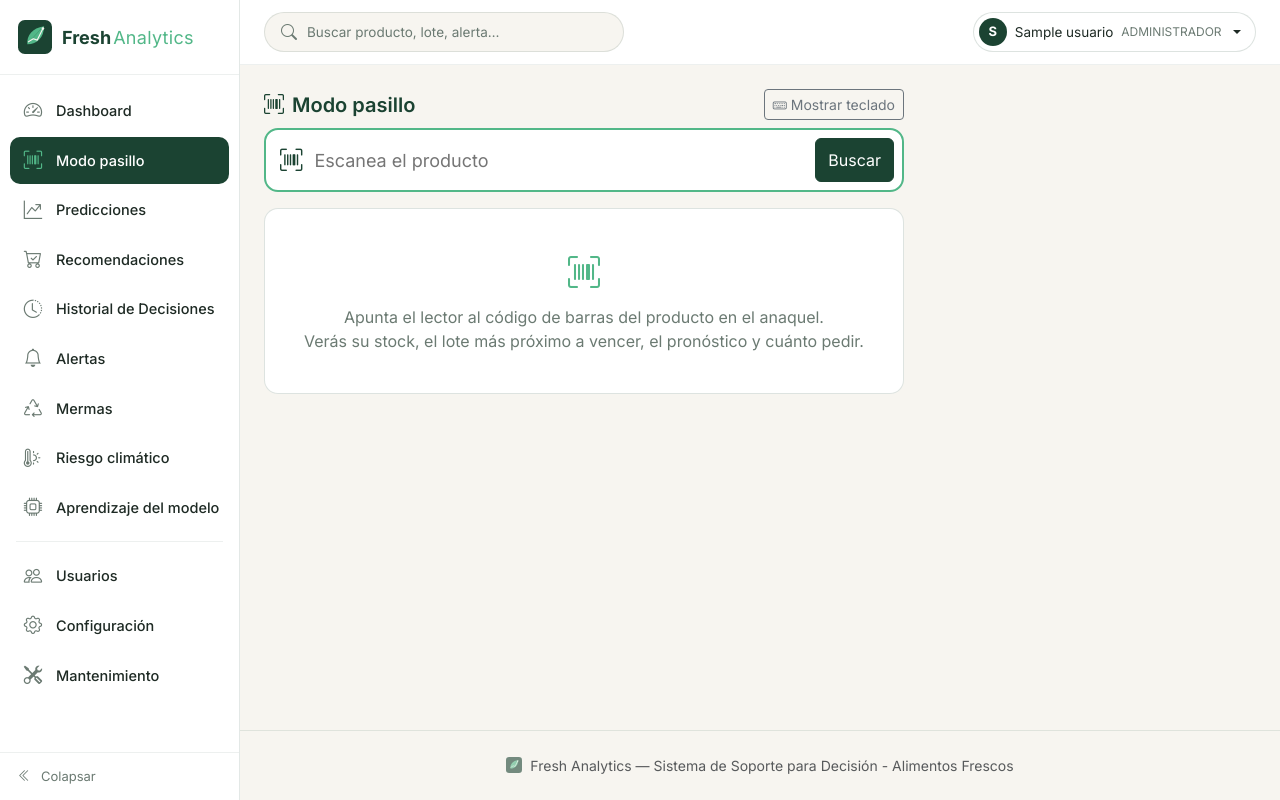
After one commit to JFranck88/fresh-analytics, a Django app: page /pasillo/ in a window 1280 px wide. The commit adds this page. Run offline with Django 5.2, Linux system fonts and the light colour scheme; a user stored in the database is signed in; tables that the repository leaves empty hold one stand-in row (values such as "Sample post").

Commit message:
Semana 3: Modo pasillo para la handheld (escaneo, ficha del producto, merma precargada y asignacion de codigos)

```diff
--- a/core/static/core/css/estilo2.css
+++ b/core/static/core/css/estilo2.css
@@ -725,3 +725,126 @@ a.topbar-buscador-item:hover {
 .aviso-solo-movil.oculto {
     display: none !important;
 }
+
+/* =====================================================================
+   Modo pasillo (semana 3, 2026-10-13): pantalla para la handheld T60.
+   Se usa con una mano y a la carrera, así que textos y botones grandes.
+   ===================================================================== */
+.pasillo {
+    max-width: 640px;
+}
+.pasillo-escaner {
+    display: flex;
+    align-items: center;
+    gap: 10px;
+    background-color: #ffffff;
+    border: 2px solid var(--brote);
+    border-radius: 14px;
+    padding: 8px 8px 8px 14px;
+}
+.pasillo-escaner-icono {
+    font-size: 1.4rem;
+    color: var(--bosque);
+}
+.pasillo-escaner input {
+    flex: 1 1 auto;
+    min-width: 0;
+    border: none;
+    outline: none;
+    background: none;
+    font-size: 18px;
+    color: var(--tierra);
+}
+.pasillo-escaner .btn {
+    min-height: 44px;
+}
+.pasillo-codigo {
+    font-family: ui-monospace, SFMono-Regular, Menlo, Consolas, monospace;
+    font-size: 1.25rem;
+    letter-spacing: 1px;
+}
+.pasillo-ficha-cabecera {
+    padding-bottom: 10px;
+    margin-bottom: 12px;
+    border-bottom: 1px solid rgba(27, 67, 50, 0.08);
+}
+.pasillo-ficha-cabecera h4 {
+    color: var(--bosque);
+    font-weight: 700;
+}
+.pasillo-datos {
+    display: grid;
+    grid-template-columns: 1fr 1fr;
+    gap: 10px;
+    margin-bottom: 12px;
+}
+.pasillo-dato {
+    display: flex;
+    flex-direction: column;
+    background-color: var(--lino);
+    border-radius: 10px;
+    padding: 10px 12px;
+}
+.pasillo-dato-destacado {
+    background-color: rgba(82, 183, 136, 0.14);
+}
+.pasillo-dato-etiqueta {
+    font-size: 12.5px;
+    color: var(--musgo);
+}
+.pasillo-dato-valor {
+    font-size: 22px;
+    font-weight: 700;
+    color: var(--tierra);
+    white-space: nowrap;
+}
+.pasillo-dato-nota {
+    font-size: 12px;
+    color: var(--musgo);
+}
+.pasillo-bloque {
+    display: flex;
+    gap: 10px;
+    align-items: flex-start;
+    border: 1px solid rgba(27, 67, 50, 0.1);
+    border-radius: 10px;
+    padding: 10px 12px;
+    margin-bottom: 10px;
+}
+.pasillo-bloque > i {
+    font-size: 1.15rem;
+    color: var(--bosque);
+    margin-top: 1px;
+}
+.pasillo-bloque-urgente {
+    border-color: rgba(192, 57, 43, 0.35);
+    background-color: rgba(192, 57, 43, 0.06);
+}
+.pasillo-bloque-urgente > i {
+    color: #C0392B;
+}
+.pasillo-alertas {
+    margin-bottom: 10px;
+}
+.pasillo-alerta {
+    display: flex;
+    gap: 8px;
+    align-items: baseline;
+    font-size: 14px;
+    padding: 6px 0;
+}
+.pasillo-acciones {
+    display: grid;
+    grid-template-columns: 1fr 1fr;
+    gap: 10px;
+    margin-top: 6px;
+}
+.pasillo-acciones .btn {
+    min-height: 46px;
+    display: flex;
+    align-items: center;
+    justify-content: center;
+}
+.pasillo-acciones .btn:only-child {
+    grid-column: 1 / -1;
+}
--- a/core/templates/base.html
+++ b/core/templates/base.html
@@ -29,6 +29,9 @@
         <nav class="sidebar-nav">
             <a href="{% url 'dashboard' %}" class="sidebar-link {% if request.resolver_match.url_name == 'dashboard' %}activo{% endif %}" title="Dashboard">
                 <i class="bi bi-speedometer2"></i><span class="sidebar-texto">Dashboard</span>
+            </a>
+            <a href="{% url 'modo_pasillo' %}" class="sidebar-link {% if request.resolver_match.url_name == 'modo_pasillo' %}activo{% endif %}" title="Modo pasillo">
+                <i class="bi bi-upc-scan"></i><span class="sidebar-texto">Modo pasillo</span>
             </a>
             <a href="{% url 'listar_predicciones' %}" class="sidebar-link {% if request.resolver_match.url_name == 'listar_predicciones' %}activo{% endif %}" title="Predicciones">
                 <i class="bi bi-graph-up-arrow"></i><span class="sidebar-texto">Predicciones</span>
--- a/core/templates/dashboard.html
+++ b/core/templates/dashboard.html
@@ -13,6 +13,10 @@
         <span class="badge bg-warning text-dark">● Última actualización hace {{ dias_desde_prediccion }} día(s)</span>
     {% endif %}
 </div>
+
+{# En el celular / handheld, acceso directo al Modo pasillo (en PC sigue #}
+{# en el menú lateral, sin cambiar el Dashboard de escritorio). #}
+<a href="{% url 'modo_pasillo' %}" class="btn btn-primary w-100 mb-3 d-md-none"><i class="bi bi-upc-scan me-1"></i>Modo pasillo: escanear producto</a>
 
 {% if mensajes_contexto %}
     <div class="mb-4">
--- /dev/null
+++ b/core/templates/modo_pasillo.html
@@ -0,0 +1,185 @@
+{% extends "base.html" %}
+{% block titulo %} - Modo pasillo{% endblock %}
+{% block content %}
+<div class="pasillo">
+    <div class="d-flex align-items-center justify-content-between gap-2 mb-2">
+        <h5 class="mb-0"><i class="bi bi-upc-scan me-2"></i>Modo pasillo</h5>
+        <button type="button" class="btn btn-sm btn-outline-secondary" id="btnTecladoPasillo" aria-pressed="false">
+            <i class="bi bi-keyboard me-1"></i><span>Mostrar teclado</span>
+        </button>
+    </div>
+
+    {# GET normal: el lector de la T60 escribe el código y manda Enter. #}
+    <form method="get" action="{% url 'modo_pasillo' %}" id="formPasillo" class="pasillo-escaner mb-3" autocomplete="off">
+        <i class="bi bi-upc-scan pasillo-escaner-icono"></i>
+        <input type="text" name="codigo" id="inputCodigoPasillo" value=""
+               placeholder="Escanea el producto" aria-label="Código del producto"
+               inputmode="none" enterkeyhint="search" autocomplete="off" autocapitalize="off" spellcheck="false" autofocus>
+        <button type="submit" class="btn btn-primary">Buscar</button>
+    </form>
+
+    {% if not codigo %}
+        <div class="card">
+            <div class="estado-vacio">
+                <i class="bi bi-upc-scan"></i>
+                Apunta el lector al código de barras del producto en el anaquel.<br>
+                Verás su stock, el lote más próximo a vencer, el pronóstico y cuánto pedir.
+            </div>
+        </div>
+
+    {% elif not ficha %}
+        <div class="card pasillo-no-encontrado">
+            <div class="card-body">
+                <p class="mb-1"><i class="bi bi-question-circle me-1"></i><strong>Código no registrado</strong></p>
+                <p class="pasillo-codigo mb-2">{{ codigo }}</p>
+                <p class="text-muted small mb-0">Ningún producto activo de Alimentos Frescos tiene este código.</p>
+
+                {% if puede_asignar_codigo %}
+                    <hr>
+                    <form method="post" action="{% url 'asignar_codigo_pasillo' %}">
+                        {% csrf_token %}
+                        <input type="hidden" name="codigo" value="{{ codigo }}">
+                        <label for="productoAsignar" class="form-label small mb-1">Asignar este código a un producto del catálogo:</label>
+                        <select name="producto" id="productoAsignar" class="form-select mb-2" required>
+                            <option value="">Selecciona el producto…</option>
+                            {% for p in productos_para_asignar %}
+                                <option value="{{ p.id_producto }}">{{ p.nombre }}{% if p.codigo_upc %} (hoy: {{ p.codigo_upc }}){% endif %}</option>
+                            {% endfor %}
+                        </select>
+                        <button type="submit" class="btn btn-primary w-100"><i class="bi bi-link-45deg me-1"></i>Asignar código</button>
+                    </form>
+                {% endif %}
+            </div>
+        </div>
+
+    {% else %}
+        {% with p=ficha.producto %}
+        <div class="card pasillo-ficha">
+            <div class="card-body">
+                <div class="pasillo-ficha-cabecera">
+                    <h4 class="mb-0">{{ p.nombre }}</h4>
+                    <span class="text-muted small">{{ p.codigo_upc }} · {{ p.get_categoria_display }} · {% if ficha.es_peso %}peso variable (kg){% else %}por unidad{% endif %}</span>
+                </div>
+
+                <div class="pasillo-datos">
+                    <div class="pasillo-dato">
+                        <span class="pasillo-dato-etiqueta">Stock vigente</span>
+                        <span class="pasillo-dato-valor">{% if ficha.es_peso %}{{ ficha.stock_actual|floatformat:2 }} kg{% else %}{{ ficha.stock_actual|floatformat:0 }} u.{% endif %}</span>
+                        <span class="pasillo-dato-nota">{{ ficha.num_lotes }} lote{{ ficha.num_lotes|pluralize }}</span>
+                    </div>
+                    <div class="pasillo-dato">
+                        <span class="pasillo-dato-etiqueta">Venta esperada hoy</span>
+                        <span class="pasillo-dato-valor">{% if ficha.venta_hoy is None %}—{% elif ficha.es_peso %}{{ ficha.venta_hoy|floatformat:2 }} kg{% else %}{{ ficha.venta_hoy|floatformat:0 }} u.{% endif %}</span>
+                        <span class="pasillo-dato-nota">pronóstico Prophet</span>
+                    </div>
+                    <div class="pasillo-dato">
+                        <span class="pasillo-dato-etiqueta">Próximos 7 días</span>
+                        <span class="pasillo-dato-valor">{% if ficha.venta_semana is None %}—{% elif ficha.es_peso %}{{ ficha.venta_semana|floatformat:2 }} kg{% else %}{{ ficha.venta_semana|floatformat:0 }} u.{% endif %}</span>
+                        <span class="pasillo-dato-nota">venta esperada</span>
+                    </div>
+                    <div class="pasillo-dato pasillo-dato-destacado">
+                        <span class="pasillo-dato-etiqueta">Sugerido pedir</span>
+                        <span class="pasillo-dato-valor">{% if ficha.sugerido is None %}—{% elif ficha.es_peso %}{{ ficha.sugerido|floatformat:2 }} kg{% else %}{{ ficha.sugerido|floatformat:0 }} u.{% endif %}</span>
+                        <span class="pasillo-dato-nota">{% if ficha.sugerido %}hay que reabastecer{% elif ficha.sugerido is not None %}stock suficiente{% endif %}</span>
+                    </div>
+                </div>
+
+                {% if ficha.proximo_vencimiento %}
+                    {% with v=ficha.proximo_vencimiento %}
+                    <div class="pasillo-bloque {% if v.urgente %}pasillo-bloque-urgente{% endif %}">
+                        <i class="bi bi-hourglass-split"></i>
+                        <div>
+                            <strong>Lote más próximo a vencer:</strong>
+                            {% if v.dias_restantes == 0 %}vence <strong>hoy</strong>{% elif v.dias_restantes == 1 %}vence <strong>mañana</strong>{% else %}vence el {{ v.dia_semana }} {{ v.fecha|date:"d/m" }} (en {{ v.dias_restantes }} días){% endif %}
+                            · {% if ficha.es_peso %}{{ v.cantidad|floatformat:2 }} kg{% else %}{{ v.cantidad|floatformat:0 }} u.{% endif %}
+                            {% if v.lote %}<span class="text-muted small d-block">Lote {{ v.lote }}</span>{% endif %}
+                        </div>
+                    </div>
+                    {% endwith %}
+                {% else %}
+                    <div class="pasillo-bloque">
+                        <i class="bi bi-box-seam"></i>
+                        <div>Sin lotes vigentes en inventario.</div>
+                    </div>
+                {% endif %}
+
+                {% if ficha.riesgo %}
+                    <div class="pasillo-bloque">
+                        <i class="bi bi-thermometer-sun"></i>
+                        <div>
+                            <strong>Riesgo climático:</strong>
+                            <span class="badge bg-{{ ficha.riesgo.badge }}">{{ ficha.riesgo.nivel }}</span>
+                            · {{ ficha.riesgo.porcentaje_vida_util }}% de su vida útil
+                            {% if ficha.riesgo.aviso_proyeccion %}<span class="d-block small text-warning-emphasis">⚠️ {{ ficha.riesgo.aviso_proyeccion }}</span>{% endif %}
+                        </div>
+                    </div>
+                {% endif %}
+
+                {% if ficha.alertas %}
+                    <div class="pasillo-alertas">
+                        {% for a in ficha.alertas %}
+                            <div class="pasillo-alerta">
+                                <span class="badge bg-{{ a.nivel }}">&nbsp;</span>
+                                <span><strong>{{ a.tipo }}:</strong> {{ a.mensaje }}</span>
+                            </div>
+                        {% endfor %}
+                    </div>
+                {% endif %}
+
+                <div class="pasillo-acciones">
+                    {% if puede_registrar_merma %}
+                        <a href="{% url 'registrar_merma' %}?producto={{ p.id_producto }}&volver=pasillo" class="btn btn-outline-danger"><i class="bi bi-recycle me-1"></i>Registrar merma</a>
+                    {% endif %}
+                    <a href="{% url 'listar_predicciones' %}?producto={{ p.id_producto }}" class="btn btn-outline-secondary"><i class="bi bi-graph-up-arrow me-1"></i>Ver pronóstico</a>
+                </div>
+                {% if ficha.fecha_corrida %}
+                    <p class="text-muted small mt-2 mb-0">Modelo actualizado: {{ ficha.fecha_corrida|date:"d/m/Y" }}</p>
+                {% endif %}
+            </div>
+        </div>
+        {% endwith %}
+    {% endif %}
+</div>
+
+<script>
+    // El lector de la T60 escribe en la casilla que tenga el cursor, así que
+    // la casilla debe estar siempre enfocada. Por defecto se oculta el
+    // teclado en pantalla (inputmode="none") para que no tape la ficha; el
+    // botón "Mostrar teclado" lo habilita para escribir un código a mano.
+    (function () {
+        var form = document.getElementById('formPasillo');
+        var input = document.getElementById('inputCodigoPasillo');
+        var boton = document.getElementById('btnTecladoPasillo');
+        var CLAVE = 'fas_pasillo_teclado';
+        var mostrar = false;
+        try { mostrar = localStorage.getItem(CLAVE) === '1'; } catch (e) { /* sin almacenamiento: teclado oculto */ }
+
+        function aplicar() {
+            input.setAttribute('inputmode', mostrar ? 'numeric' : 'none');
+            boton.setAttribute('aria-pressed', mostrar ? 'true' : 'false');
+            boton.querySelector('span').textContent = mostrar ? 'Ocultar teclado' : 'Mostrar teclado';
+        }
+        function enfocar() {
+            if (document.activeElement !== input) input.focus({ preventScroll: true });
+        }
+
+        aplicar();
+        boton.addEventListener('click', function () {
+            mostrar = !mostrar;
+            try { localStorage.setItem(CLAVE, mostrar ? '1' : '0'); } catch (e) { /* no-op */ }
+            aplicar();
+            input.blur();
+            enfocar();
+        });
+        window.addEventListener('load', enfocar);
+        // Un toque en cualquier parte "vacía" de la pantalla devuelve el
+        // cursor a la casilla, listo para el siguiente escaneo.
+        document.addEventListener('click', function (e) {
+            if (!e.target.closest('a, button, input, select, textarea, label, .sidebar, .topbar')) enfocar();
+        });
+        form.addEventListener('submit', function (e) {
+            if (!input.value.trim()) e.preventDefault();
+        });
+    })();
+</script>
+{% endblock %}
--- a/core/templates/registrar_merma.html
+++ b/core/templates/registrar_merma.html
@@ -1,7 +1,10 @@
 {% extends "base.html" %}
 {% block content %}
 <div style="max-width: 520px;">
-    <h5 class="mb-3">Registrar merma</h5>
+    <div class="d-flex justify-content-between align-items-center mb-3">
+        <h5 class="mb-0">Registrar merma</h5>
+        {% if volver_pasillo %}<a href="javascript:history.back()" class="small"><i class="bi bi-arrow-left me-1"></i>Volver al pasillo</a>{% endif %}
+    </div>
     <div class="card">
         <div class="card-body">
             <form method="post">
--- a/core/urls.py
+++ b/core/urls.py
@@ -8,6 +8,8 @@ urlpatterns = [
     path("sw.js", views.service_worker, name="service_worker"),
     path("sin-conexion/", views.sin_conexion, name="sin_conexion"),
     path("buscar/", views.buscar_global, name="buscar_global"),
+    path("pasillo/", views.modo_pasillo, name="modo_pasillo"),
+    path("pasillo/asignar-codigo/", views.asignar_codigo_pasillo, name="asignar_codigo_pasillo"),
     path("buscar/json/", views.buscar_global_json, name="buscar_global_json"),
     path("productos/buscar-json/", views.buscar_productos_json, name="buscar_productos_json"),
     path("mermas/registrar/", views.registrar_merma, name="registrar_merma"),
--- a/core/views.py
+++ b/core/views.py
@@ -10,6 +10,7 @@ from django.http import FileResponse, JsonResponse
 from django.shortcuts import render, redirect, get_object_or_404
 from django.templatetags.static import static
 from django.urls import reverse
+from django.utils.http import urlencode
 from django.views.decorators.cache import cache_control
 from django.utils import timezone
 from django.views.decorators.http import require_POST
@@ -821,10 +822,23 @@ def registrar_merma(request):
             merma.costo_perdida = round(float(merma.producto.precio_compra) * merma.cantidad, 2)
             merma.save()
             messages.success(request, "Merma registrada correctamente.")
+            # Si se llegó desde el Modo pasillo, se regresa a la ficha del
+            # mismo producto para seguir recorriendo el pasillo.
+            if request.GET.get("volver") == "pasillo" and merma.producto.codigo_upc:
+                return redirect(_url_pasillo(merma.producto.codigo_upc))
             return redirect("dashboard")
     else:
-        form = MermaForm(initial={"fecha": timezone.localdate()})
-    return render(request, "registrar_merma.html", {"form": form})
+        inicial = {"fecha": timezone.localdate()}
+        # ?producto=<id> (botón "Registrar merma" del Modo pasillo): el
+        # producto llega ya elegido, solo falta cantidad y motivo.
+        producto_id = request.GET.get("producto", "")
+        if producto_id.isdigit() and Producto.objects.filter(id_producto=producto_id, activo=True).exists():
+            inicial["producto"] = int(producto_id)
+        form = MermaForm(initial=inicial)
+    return render(request, "registrar_merma.html", {
+        "form": form,
+        "volver_pasillo": request.GET.get("volver") == "pasillo",
+    })
 
 
 @rol_requerido("GERENTE", "COMPRADOR")
@@ -1442,3 +1456,178 @@ def sin_conexion(request):
     service worker la guarda de antemano). FAs necesita internet para sus
     datos; esto solo evita la página de error genérica del navegador."""
     return render(request, "pwa/sin_conexion.html")
+
+
+# ---------------------------------------------------------------------------
+# Modo pasillo - semana 3 del plan de la fase final (2026-10-13)
+#
+# Pensado para la handheld Generalscan T60: el encargado recorre el pasillo
+# (observación de campo 4.1.10: hoy lo hace sin ningún dispositivo y decide
+# de memoria), escanea el producto en el anaquel y ve en una sola ficha todo
+# lo que FAs sabe de él. Probado en el equipo real: el lector de la T60
+# "escribe" el código en la casilla que tenga el cursor y manda Enter al
+# final (emulación de teclado de Generalscan Keyboard Pro), así que basta
+# con un formulario GET normal - no hace falta ninguna app nativa.
+# ---------------------------------------------------------------------------
+
+def variantes_codigo(codigo):
+    """Un mismo código de barras puede llegar escrito de dos formas: el
+    UPC-A de 12 dígitos y su versión EAN-13 (un 0 adelante) son el mismo
+    producto, y cada lector o base de datos guarda uno u otro. Se prueban
+    las dos para no decir "no registrado" por un cero de diferencia."""
+    variantes = [codigo]
+    if codigo.isdigit():
+        if len(codigo) == 13 and codigo.startswith("0"):
+            variantes.append(codigo[1:])
+        elif len(codigo) == 12:
+            variantes.append("0" + codigo)
+    return variantes
+
+
+def buscar_producto_por_codigo(codigo):
+    return (
+        Producto.objects.filter(activo=True, codigo_upc__in=variantes_codigo(codigo))
+        .order_by("id_producto")
+        .first()
+    )
+
+
+def limpiar_codigo(texto):
+    """El lector a veces agrega espacios o saltos de línea; además se limita
+    al largo máximo del campo codigo_upc."""
+    return "".join((texto or "").split())[:64]
+
+
+def ficha_pasillo(producto, hoy):
+    """Todo lo que FAs sabe de un producto, en un solo diccionario para la
+    ficha del Modo pasillo. Reutiliza los mismos cálculos de las demás
+    pantallas (Recomendaciones, Riesgo climático, Alertas), así que la
+    ficha nunca contradice lo que muestra el resto del sistema."""
+    fecha_max = Prediccion.objects.order_by("-fecha_prediccion").values_list(
+        "fecha_prediccion", flat=True
+    ).first()
+
+    stock_actual = Inventario.objects.filter(
+        producto=producto, fecha_vencimiento__gte=hoy
+    ).aggregate(total=Sum("cantidad"))["total"] or 0
+    lotes_vigentes = Inventario.objects.filter(
+        producto=producto, fecha_vencimiento__gte=hoy, cantidad__gt=0
+    ).order_by("fecha_vencimiento", "fecha_ingreso")
+    lote_proximo = lotes_vigentes.first()
+    dias_alerta_vencimiento = int(obtener_parametro("dias_alerta_vencimiento", 3))
+
+    proximo_vencimiento = None
+    if lote_proximo:
+        dias_restantes = (lote_proximo.fecha_vencimiento - hoy).days
+        proximo_vencimiento = {
+            "fecha": lote_proximo.fecha_vencimiento,
+            "dia_semana": DIAS_SEMANA_ES[lote_proximo.fecha_vencimiento.weekday()],
+            "dias_restantes": dias_restantes,
+            "cantidad": lote_proximo.cantidad,
+            "lote": lote_proximo.lote,
+            "urgente": dias_restantes <= dias_alerta_vencimiento,
+        }
+
+    predicciones = list(
+        Prediccion.objects.filter(producto=producto, fecha_prediccion=fecha_max)
+        .order_by("fecha_pronosticada")
+    ) if fecha_max else []
+    venta_hoy = next((p.valor_predicho for p in predicciones if p.fecha_pronosticada == hoy), None)
+    venta_semana = sum(p.valor_predicho for p in predicciones) if predicciones else None
+    sugerido = calcular_cantidad_sugerida(producto, fecha_max, hoy) if fecha_max else None
+
+    # Riesgo climático solo aplica a Frutas y Verduras (no traen fecha
+    # impresa); para el resto ni siquiera se consulta el clima.
+    riesgo = None
+    if producto.categoria in (Producto.Categoria.FRUTAS, Producto.Categoria.VERDURAS):
+        clima_por_dia = pronostico_temperatura_humedad_por_dia()
+        filas, _, _ = calcular_riesgo_por_producto(hoy, clima_por_dia, producto_id=producto.id_producto)
+        if filas:
+            riesgo = filas[0]
+            dia_que_sube = primer_dia_que_sube_de_nivel(riesgo["nivel"], riesgo["dias_proyectados"])
+            riesgo["aviso_proyeccion"] = (
+                f"Sube a {dia_que_sube['nivel']} el "
+                f"{DIAS_SEMANA_ES[dia_que_sube['fecha'].weekday()]} "
+                f"({dia_que_sube['fecha'].strftime('%d/%m')})"
+            ) if dia_que_sube else None
+
+    alertas = [
+        {
+            "mensaje": a.mensaje,
+            "tipo": a.get_tipo_display(),
+            "nivel": NIVEL_POR_TIPO.get(a.tipo, "secondary"),
+        }
+        for a in Alerta.objects.filter(producto=producto, leida=False).order_by("tipo")
+    ]
+
+    return {
+        "producto": producto,
+        "es_peso": producto.unidad_medida == Producto.UnidadMedida.PESO,
+        "stock_actual": stock_actual,
+        "num_lotes": lotes_vigentes.count(),
+        "proximo_vencimiento": proximo_vencimiento,
+        "venta_hoy": venta_hoy,
+        "venta_semana": venta_semana,
+        "sugerido": sugerido,
+        "fecha_corrida": fecha_max,
+        "riesgo": riesgo,
+        "alertas": alertas,
+    }
+
+
+@rol_requerido("ADMINISTRADOR", "GERENTE", "COMPRADOR")
+def modo_pasillo(request):
+    hoy = timezone.localdate()
+    codigo = limpiar_codigo(request.GET.get("codigo"))
+    producto = buscar_producto_por_codigo(codigo) if codigo else None
+
+    es_admin = request.user.rol == "ADMINISTRADOR" or request.user.is_superuser_admin
+    # Un código que el sistema no conoce (por ejemplo, el de un empaque
+    # real que se va a usar en la demo) lo puede asignar el Administrador
+    # ahí mismo, desde la handheld, sin pasar por la PC.
+    productos_para_asignar = (
+        Producto.objects.filter(activo=True).order_by("nombre")
+        if codigo and not producto and es_admin else []
+    )
+
+    return render(request, "modo_pasillo.html", {
+        "codigo": codigo,
+        "ficha": ficha_pasillo(producto, hoy) if producto else None,
+        "puede_registrar_merma": request.user.rol == "COMPRADOR" or request.user.is_superuser_admin,
+        "puede_asignar_codigo": es_admin,
+        "productos_para_asignar": productos_para_asignar,
+    })
+
+
+def _url_pasillo(codigo):
+    return reverse("modo_pasillo") + "?" + urlencode({"codigo": codigo})
+
+
+@rol_requerido("ADMINISTRADOR")
+@require_POST
+def asignar_codigo_pasillo(request):
+    """Asigna el código escaneado al producto elegido. Si ese código ya lo
+    tiene OTRO producto, no lo pisa: avisa cuál es (codigo_upc es único)."""
+    codigo = limpiar_codigo(request.POST.get("codigo"))
+    if not codigo:
+        messages.error(request, "No llegó ningún código para asignar.")
+        return redirect("modo_pasillo")
+
+    producto = get_object_or_404(Producto, id_producto=request.POST.get("producto"), activo=True)
+    otro = (
+        Producto.objects.filter(codigo_upc__in=variantes_codigo(codigo))
+        .exclude(pk=producto.pk)
+        .first()
+    )
+    if otro:
+        messages.error(request, f"El código {codigo} ya pertenece a {otro.nombre}. No se cambió nada.")
+        return redirect(_url_pasillo(codigo))
+
+    anterior = producto.codigo_upc
+    producto.codigo_upc = codigo
+    producto.save(update_fields=["codigo_upc"])
+    texto = f"Código {codigo} asignado a {producto.nombre}"
+    if anterior and anterior != codigo:
+        texto += f" (reemplaza al anterior, {anterior})"
+    messages.success(request, texto + ".")
+    return redirect(_url_pasillo(codigo))
```
Also changed, not shown: core/tests.py (+134 -0 lines).
